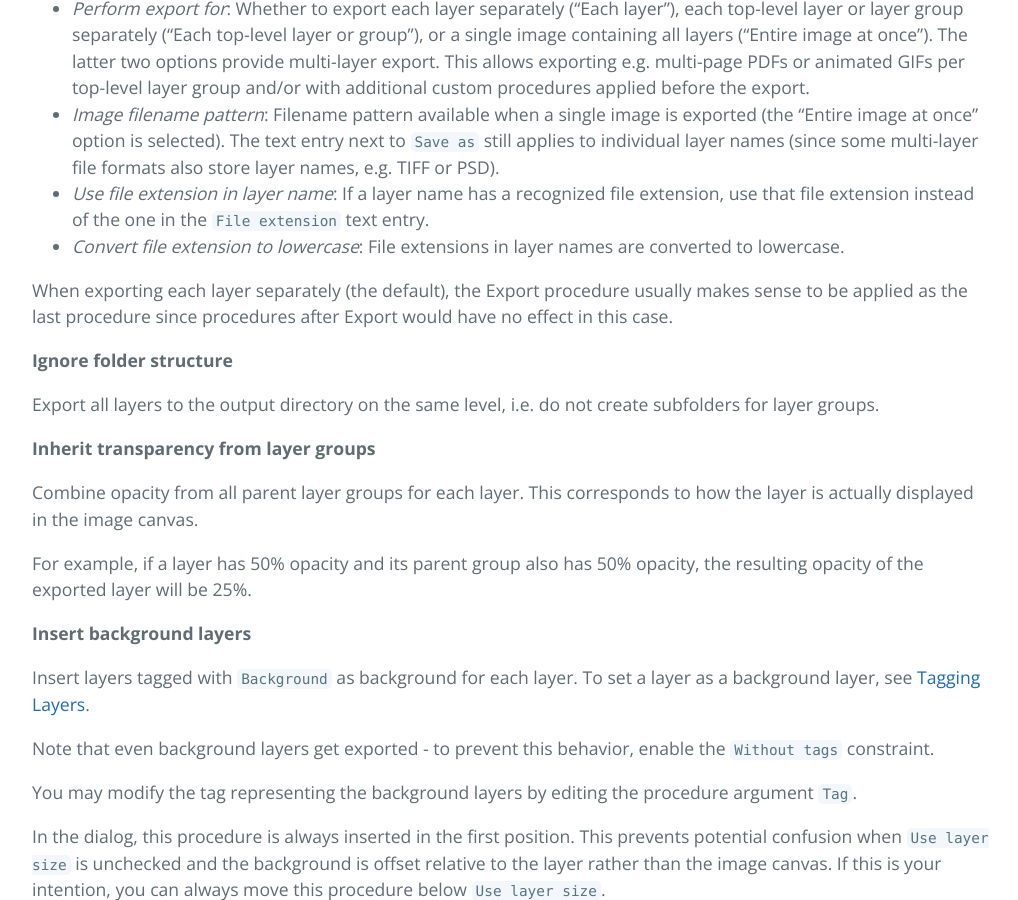
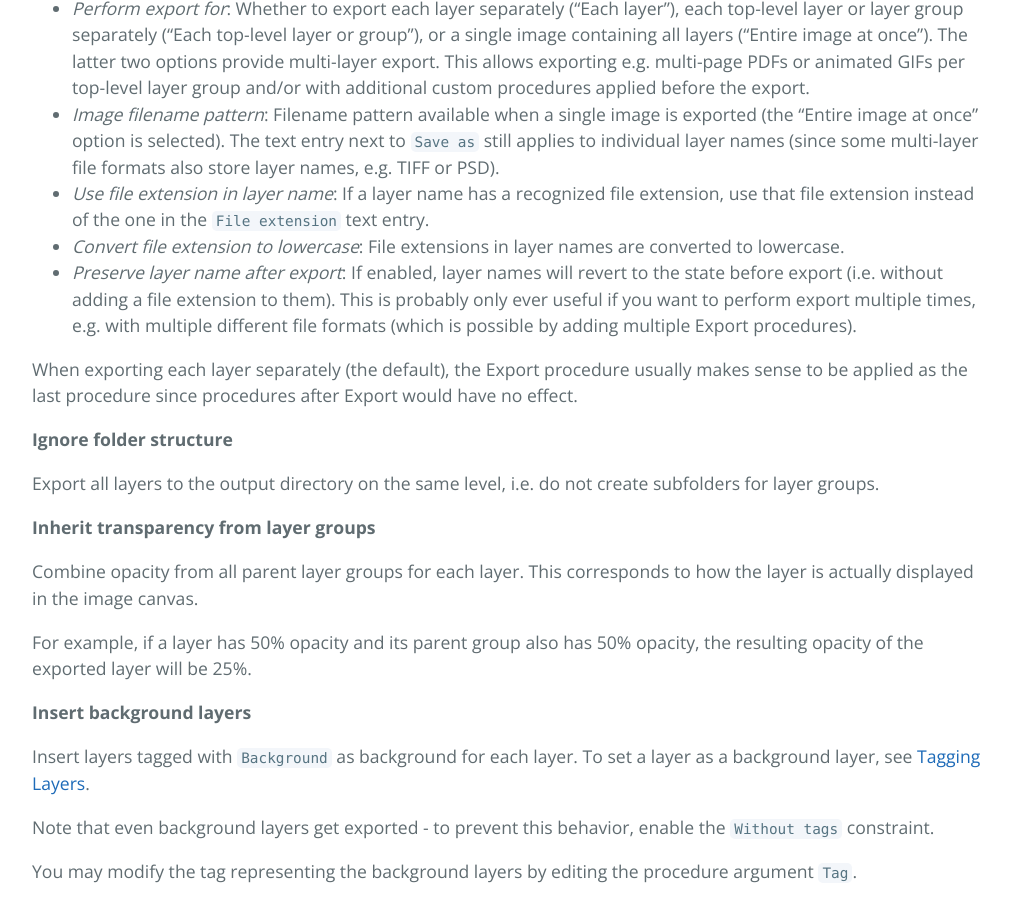
Before and after one commit to kamilburda/gimp-export-layers, a Jekyll site: the page built from dev/sections/Customizing-Export.md, in a window 1280 px wide and 900 px high, scrolled down 8814 px. Shown: the whole window, without its empty margins (128-1146 px from the left). Built offline with Jekyll 4.4.1, drawn with Linux system fonts in a browser that asks for light colours.

Commit message:
Update docs

```diff
--- a/dev/sections/Customizing-Export.md
+++ b/dev/sections/Customizing-Export.md
@@ -332,8 +332,10 @@ Options:
   The text entry next to `Save as` still applies to individual layer names (since some multi-layer file formats also store layer names, e.g. TIFF or PSD).
 * *Use file extension in layer name*: If a layer name has a recognized file extension, use that file extension instead of the one in the `File extension` text entry.
 * *Convert file extension to lowercase*: File extensions in layer names are converted to lowercase.
+* *Preserve layer name after export*: If enabled, layer names will revert to the state before export (i.e. without adding a file extension to them).
+  This is probably only ever useful if you want to perform export multiple times, e.g. with multiple different file formats (which is possible by adding multiple Export procedures).
 
-When exporting each layer separately (the default), the Export procedure usually makes sense to be applied as the last procedure since procedures after Export would have no effect in this case.
+When exporting each layer separately (the default), the Export procedure usually makes sense to be applied as the last procedure since procedures after Export would have no effect.
 
 
 **Ignore folder structure**
```
